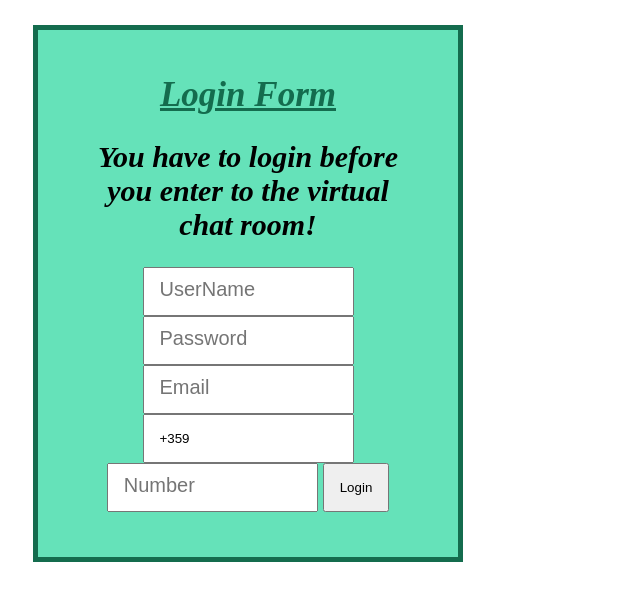
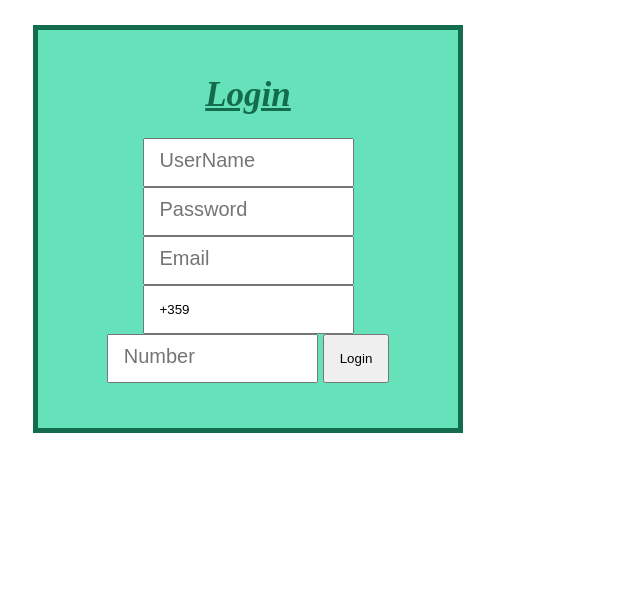
Before and after one commit to Marinov1/virtualchat, a plain HTML site: page index.html in a window 1280 px wide. Shown: the whole page, without its empty margins (0-640 px from the left). Drawn offline with Linux system fonts and the light colour scheme.

Commit message:
Update index.html

```diff
--- a/index.html
+++ b/index.html
@@ -1,6 +1,7 @@
 <!DOCTYPE html>
 <html>
 <head>
+<link rel="stylesheet" href="imageedit_1_7875145271.ico">
 <title> Welcome to my website </title>
 <meta charset="UTF-8"/>
 <style>
@@ -32,8 +33,7 @@ input [type=button]:hover {background-color: #133830;]
 
 <body>
 <div>
-<form id="form1"><h1><i>Login Form</i></h1>
- <h2><i>You have to login before you enter to the virtual chat room!</i></h2>
+<form id="form1"><h1><i>Login</i></h1>
 <input type="text" placeholder="UserName">
 <input type="password" placeholder="Password">
 <input type="text" placeholder="Email">
```
